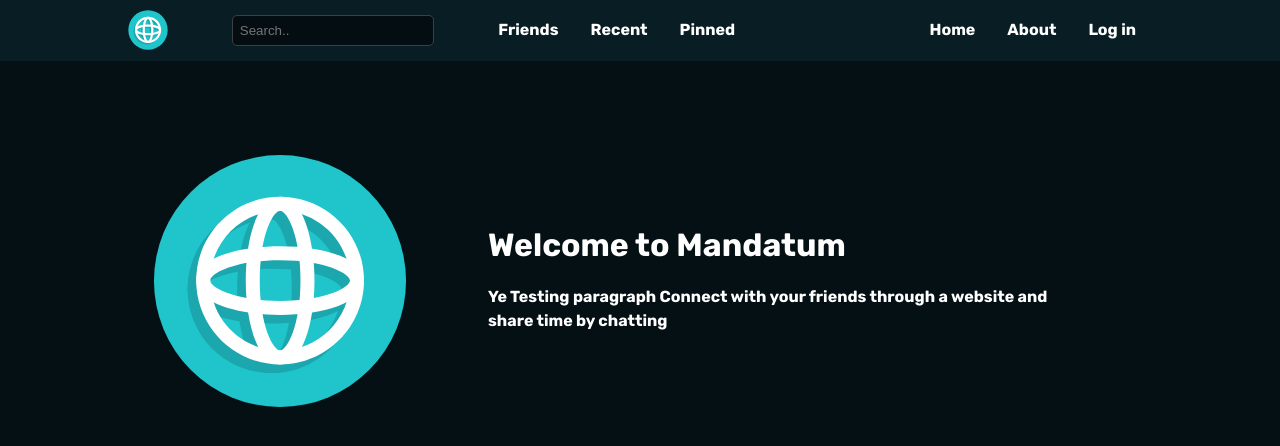
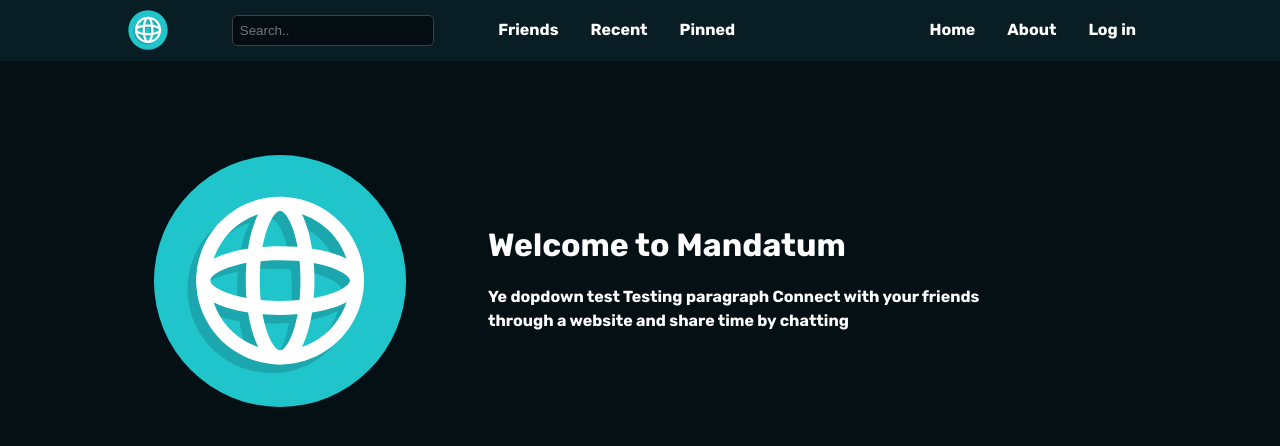
Before and after one commit to krzysiou/Mandatum, a React (Create React App) app: page / in a window 1280 px wide. Shown: the top 446 px of the page. Built offline with nearby package versions, Linux system fonts and the light colour scheme.

Commit message:
dropdown test

```diff
--- a/src/pages/home/components/header/Header.tsx
+++ b/src/pages/home/components/header/Header.tsx
@@ -9,7 +9,7 @@ export function Header(): JSX.Element {
       </div>
       <div className="welcometext">
         <h1>Welcome to Mandatum</h1>
-        <p>Ye Testing paragraph Connect with your friends through a website and share time by chatting</p>
+        <p>Ye dopdown test Testing paragraph Connect with your friends through a website and share time by chatting</p>
       </div>
       <p></p>
     </div>
```
